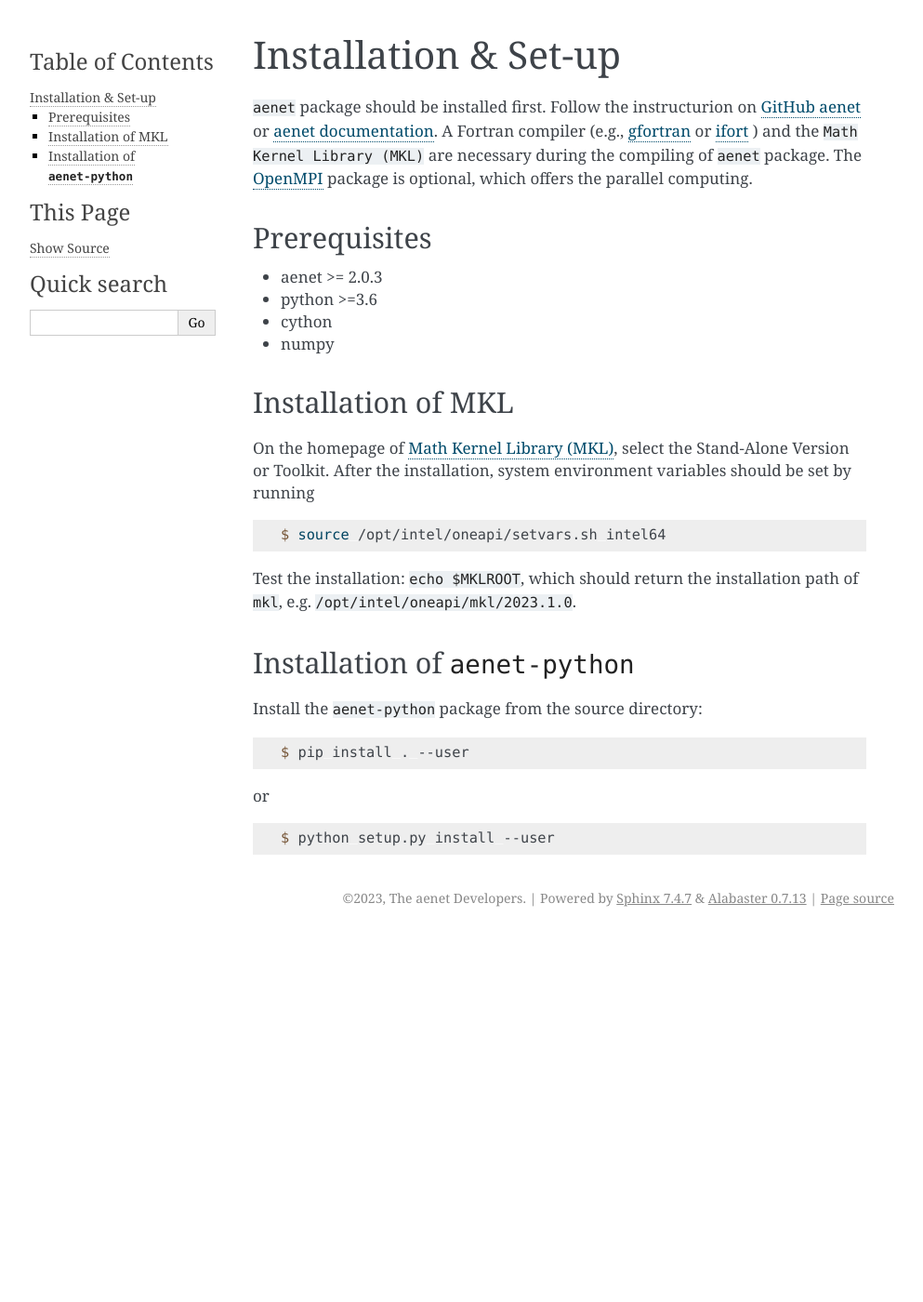
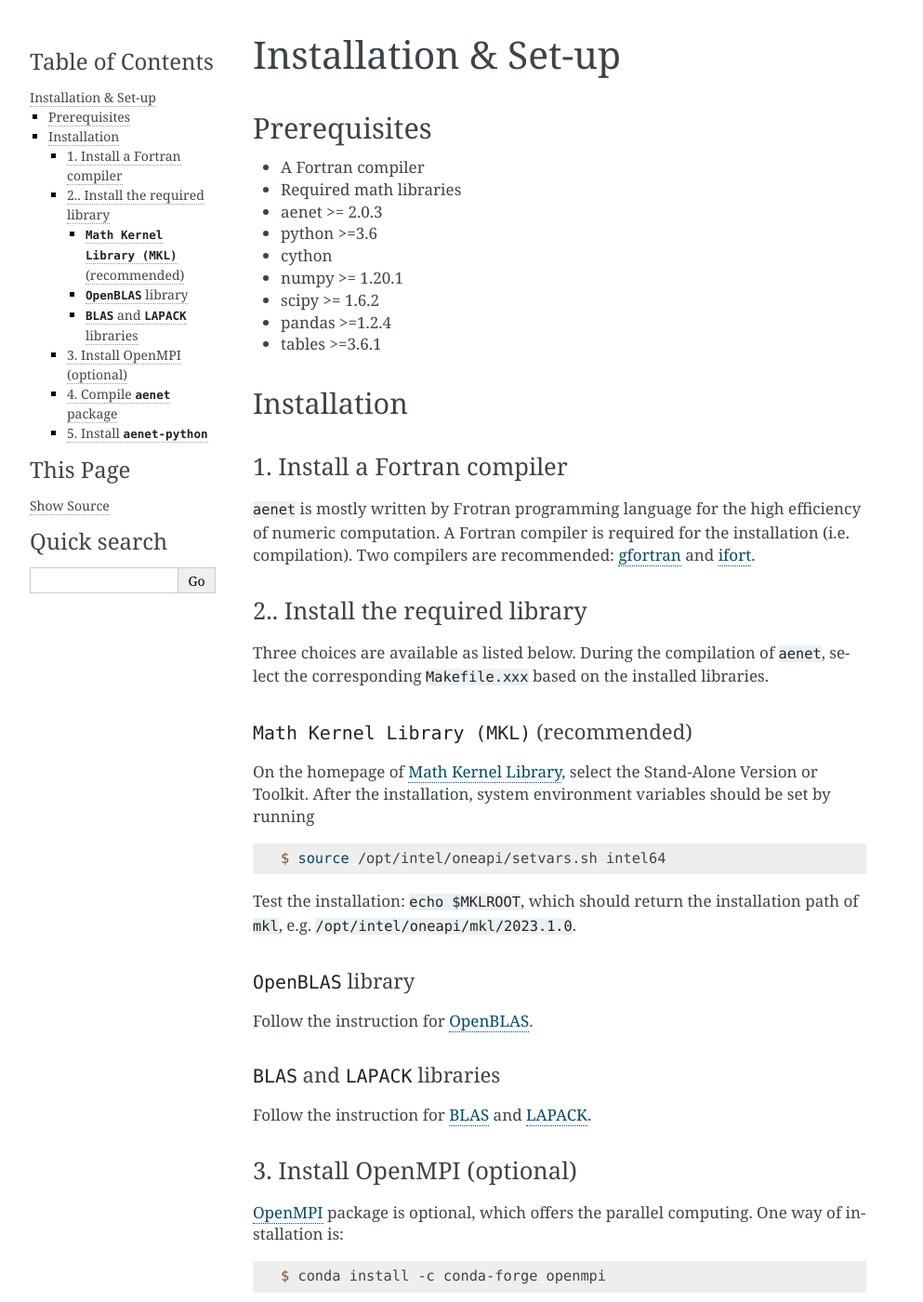
Before and after one commit to atomisticnet/aenet-python, a Sphinx documentation site: the page built from docs/source/usage/installation.rst, in a window 1280 px wide and 1400 px high. Shown: the whole window at 93% size, without its empty margins (148-1141 px from the left). Built offline with Sphinx 7.4.7, drawn with Linux system fonts in a browser that asks for light colours; some of the changed text lies outside the part shown.

```diff
--- a/docs/source/usage/installation.rst
+++ b/docs/source/usage/installation.rst
@@ -1,27 +1,41 @@
 Installation & Set-up
 =====================
 
-``aenet`` package should be installed first. Follow the instructurion
-on `GitHub aenet <https://github.com/atomisticnet/aenet>`_ or
-`aenet documentation <http://ann.atomistic.net/documentation/>`_.
-A Fortran compiler (e.g., `gfortran <https://fortran-lang.org/en/learn/os_setup/install_gfortran/>`_
-or `ifort <https://www.intel.com/content/www/us/en/developer/tools/oneapi/fortran-compiler.html#gs.vxs2id>`_
-) and the ``Math Kernel Library (MKL)``
-are necessary during the compiling of ``aenet`` package. The
-`OpenMPI <https://www.open-mpi.org/>`_ package is optional, which
-offers the parallel computing.
-
 Prerequisites
 ----------------
+* A Fortran compiler
+* Required math libraries
 * aenet >= 2.0.3
 * python >=3.6
 * cython
-* numpy
+* numpy >= 1.20.1
+* scipy >= 1.6.2
+* pandas >=1.2.4
+* tables >=3.6.1
 
-Installation of MKL
+Installation
 ------------------------
 
-On the homepage of `Math Kernel Library (MKL) <https://
+1. Install a Fortran compiler
+^^^^^^^^^^^^^^^^^^^^^^^^^^^^^^
+
+``aenet`` is mostly written by Frotran programming language for
+the high efficiency of numeric computation. A Fortran compiler
+is required for the installation (i.e. compilation). Two compilers
+are recommended: `gfortran <https://fortran-lang.org/en/learn/os_setup/install_gfortran/>`_
+and `ifort <https://www.intel.com/content/www/us/en/developer/tools/oneapi/fortran-compiler.html#gs.vxs2id>`_.
+
+2.. Install the required library
+^^^^^^^^^^^^^^^^^^^^^^^^^^^^^^^^^^^^
+
+Three choices are available as listed below. During the compilation
+of ``aenet``, select the corresponding ``Makefile.xxx`` based on the
+installed libraries.
+
+``Math Kernel Library (MKL)`` (recommended)
+""""""""""""""""""""""""""""""""""""""""""""""
+
+On the homepage of `Math Kernel Library <https://
 www.intel.com/content/www/us/en/developer/tools/oneapi/onemkl.html#gs.vxrgux>`_,
 select the Stand-Alone Version or Toolkit. After the installation,
 system environment variables should be set by running
@@ -33,11 +47,48 @@ system environment variables should be set by running
 Test the installation: ``echo $MKLROOT``, which should return the
 installation path of ``mkl``, e.g. ``/opt/intel/oneapi/mkl/2023.1.0``.
 
-Installation of ``aenet-python``
---------------------------------
+``OpenBLAS`` library
+"""""""""""""""""""""""
 
-Install the ``aenet-python`` package from the source
-directory:
+Follow the instruction for `OpenBLAS <https://www.openblas.net/>`_.
+
+``BLAS`` and ``LAPACK`` libraries
+"""""""""""""""""""""""""""""""""""
+
+Follow the instruction for `BLAS <https://netlib.org/blas/>`_ and
+`LAPACK <https://netlib.org/lapack/>`_.
+
+3. Install OpenMPI (optional)
+^^^^^^^^^^^^^^^^^^^^^^^^^^^^^^^
+
+`OpenMPI <https://www.open-mpi.org/>`_ package is optional, which
+offers the parallel computing. One way of installation is:
+
+.. sourcecode:: console
+
+    $ conda install -c conda-forge openmpi
+
+Other methods can be found on `Quick start: Installing Open MPI
+<https://docs.open-mpi.org/en/v5.0.x/installing-open-mpi/quickstart.html>`_.
+
+If this package is installed, ``Makefile.xxx`` with ``mpi`` tag can be
+selected, otherwise please choose among the ``serial`` versions.
+
+4. Compile ``aenet`` package
+^^^^^^^^^^^^^^^^^^^^^^^^^^^^^^^
+
+Follow the instructurion
+on `GitHub aenet <https://github.com/atomisticnet/aenet>`_ or
+`aenet documentation <http://ann.atomistic.net/documentation/>`_.
+During the compilation, select the correct ``Makefile.xxx`` based on
+the previous steps.
+
+
+5. Install ``aenet-python``
+^^^^^^^^^^^^^^^^^^^^^^^^^^^^^
+
+Source code is available on GitHub `aenet-python <https://github.com/atomisticnet/aenet-python>`_.
+Within the root directory of the source code, run
 
 .. sourcecode:: console
 
```
Also changed, not shown: docs/source/usage/examples.rst (+5 -5 lines), 9 other files.
